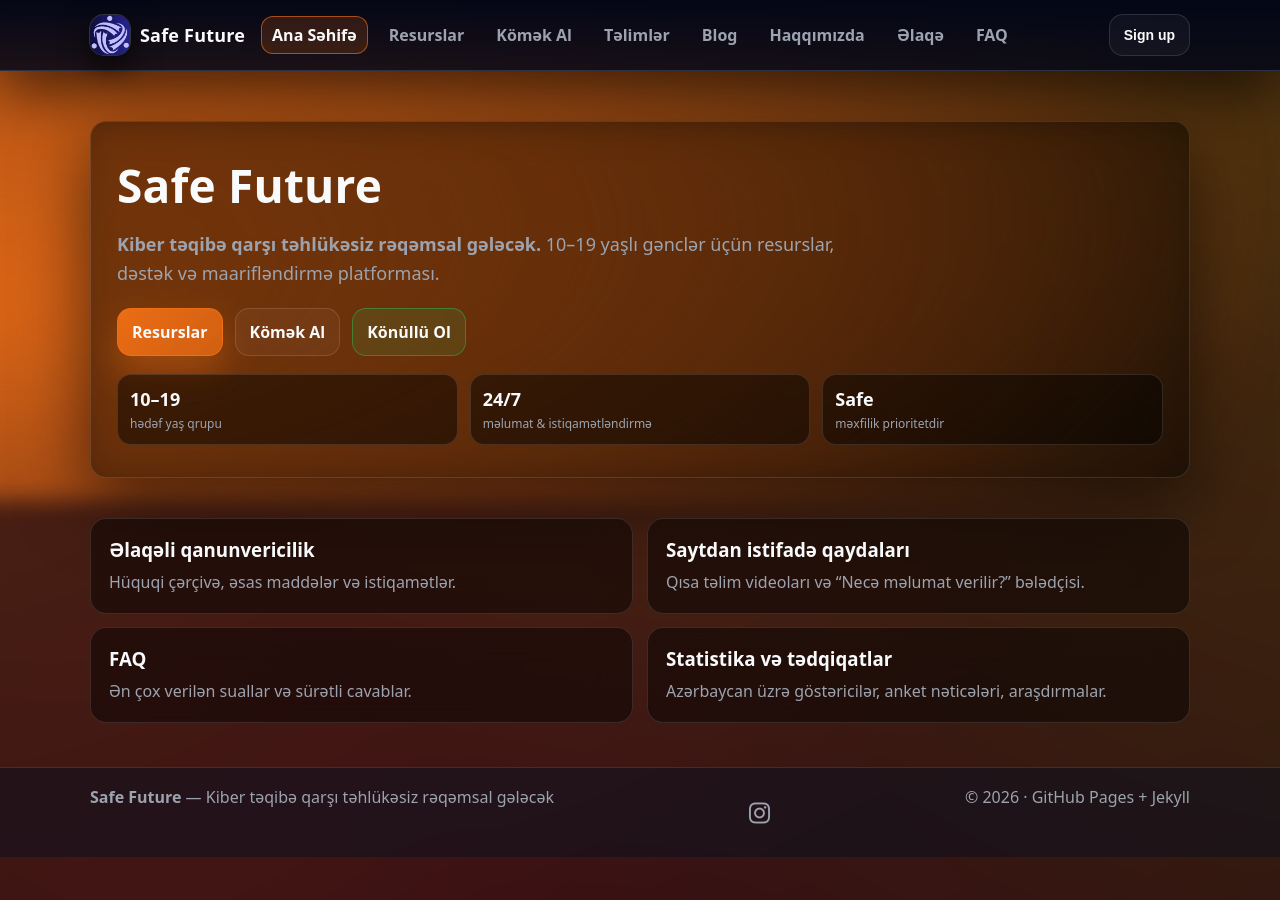
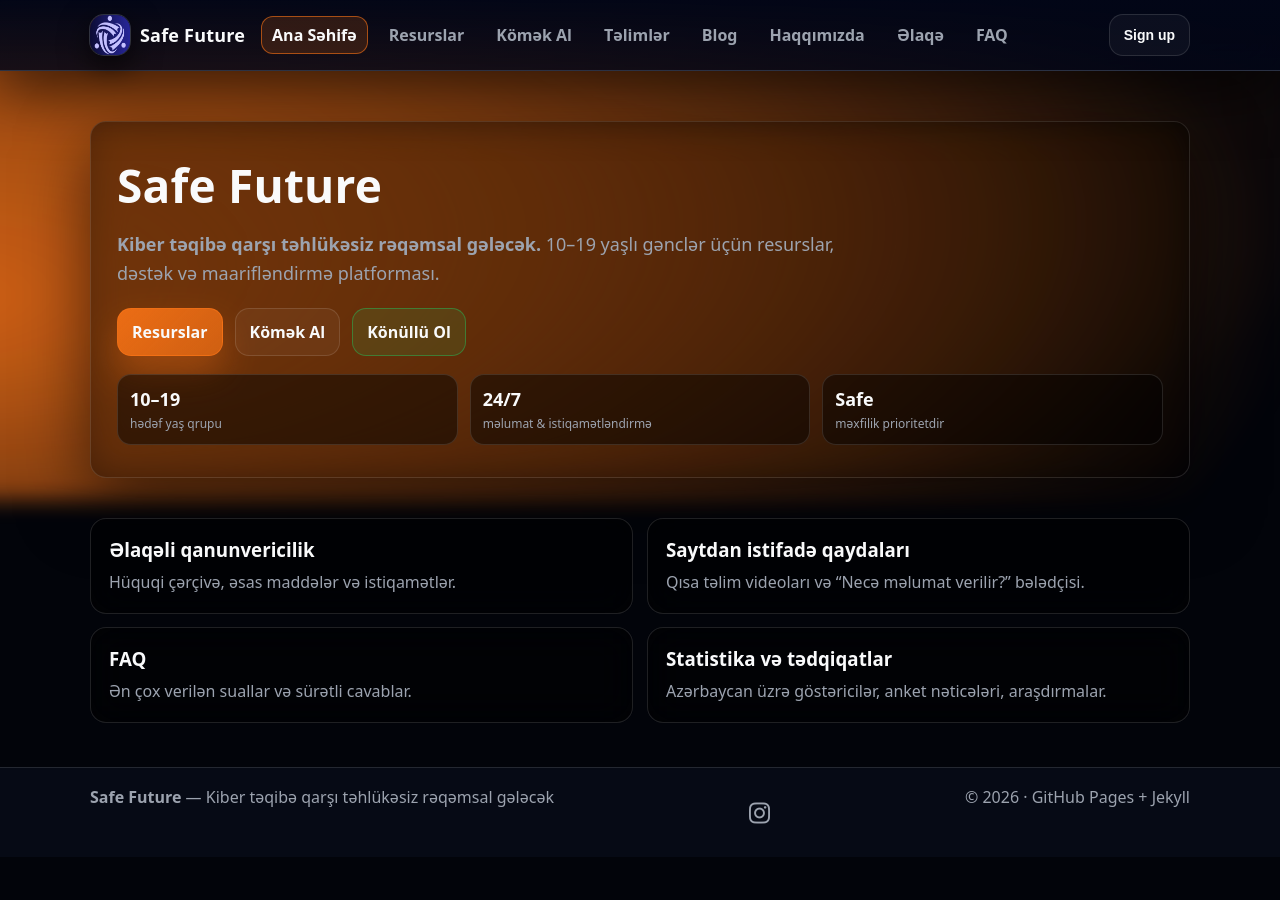
Before and after one commit to safefuture-cyber/Safe-Future-HZT, a Jekyll site: the page built from index.md, in a window 1280 px wide. Built offline with Jekyll 4.4.1, drawn with Linux system fonts in a browser that asks for light colours; comment, search, counter and statistics services are not loaded.

Commit message:
Make global background pure dark and fit logo fully
Made-with: Cursor

```diff
--- a/assets/css/style.css
+++ b/assets/css/style.css
@@ -16,27 +16,14 @@ html,body{height:100%}
 body{
   margin:0;
   font-family: ui-sans-serif, system-ui, -apple-system, Segoe UI, Roboto, Arial, "Noto Sans", "Helvetica Neue";
-  background: #02040a;
+  background: #02040a; /* tam qara baza */
   color:var(--text);
   position:relative;
   overflow-x:hidden;
 }
 
 body::before{
-  content:"";
-  position:fixed;
-  inset:-40%;
-  background:
-    radial-gradient(circle at 10% 0%, rgba(249,115,22,.55), transparent 60%),
-    radial-gradient(circle at 90% 10%, rgba(245,158,11,.45), transparent 60%),
-    radial-gradient(circle at 40% 100%, rgba(220,38,38,.35), transparent 65%);
-  opacity:.9;
-  mix-blend-mode:screen;
-  filter: blur(40px);
-  transform:translate3d(0,0,0);
-  animation: flameWave 16s ease-in-out infinite alternate;
-  pointer-events:none;
-  z-index:-1;
+  content:none; /* qlobal alov effektini söndürdük, yalnız hero-da qalsın */
 }
 
 @keyframes flameWave{
@@ -735,7 +722,7 @@ label{display:block; font-weight:700; margin:10px 0 6px}
   align-items:center;
   justify-content:center;
   box-sizing:border-box;
-  padding:0; /* logo tam çərçivəni doldursun */
+  padding:0;
   overflow:hidden;
   border-radius:14px;
   background:
@@ -750,6 +737,6 @@ label{display:block; font-weight:700; margin:10px 0 6px}
 .brand-logo{
   width:100%;
   height:100%;
-  object-fit:cover;
+  object-fit:fill; /* çərçivəni tam doldur, boşluq qalmasın */
   flex: 0 0 auto;
 }
```
